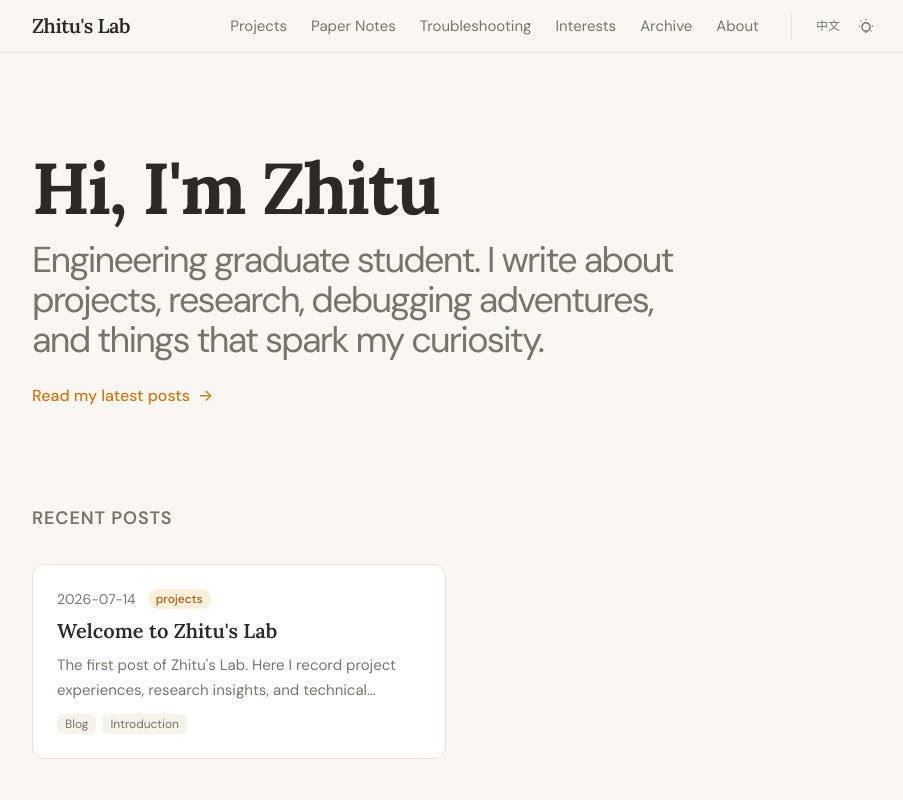
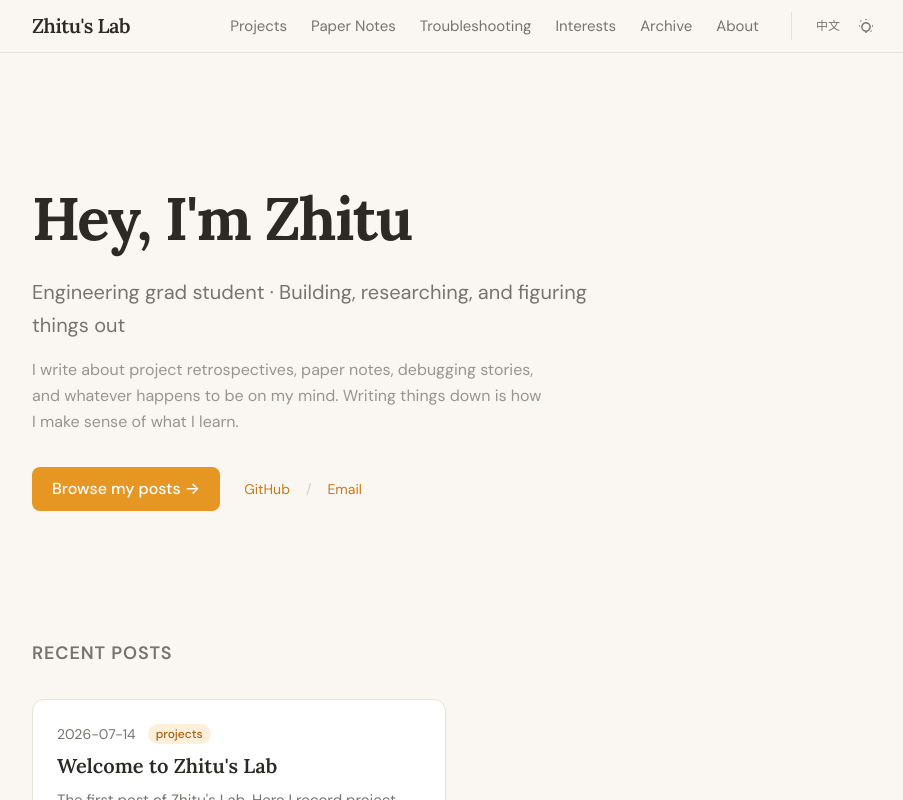
Before and after one commit to pzhitu/zhitu-lab, a Next.js app: page /en in a window 1280 px wide. Shown: the top 800 px of the page, without its empty margins (184-1087 px from the left). Built offline with nearby package versions, Linux system fonts and the light colour scheme.

Commit message:
Fix: redesign Hero section — three-layer typography with greeting, role, and personal note

```diff
--- a/messages/en.json
+++ b/messages/en.json
@@ -3,9 +3,15 @@
     "title": "Zhitu's Lab",
     "description": "A personal blog about engineering, research, and things I learn along the way.",
     "hero": {
-      "greeting": "Hi, I'm Zhitu",
-      "tagline": "Engineering graduate student. I write about projects, research, debugging adventures, and things that spark my curiosity.",
-      "cta": "Read my latest posts"
+      "greeting": "Hey, I'm Zhitu",
+      "role": "Engineering grad student · Building, researching, and figuring things out",
+      "description": "I write about project retrospectives, paper notes, debugging stories, and whatever happens to be on my mind. Writing things down is how I make sense of what I learn.",
+      "cta": "Browse my posts →",
+      "social": {
+        "github": "GitHub",
+        "email": "Email",
+        "rss": "RSS"
+      }
     },
     "recentPosts": "Recent Posts"
   },
--- a/messages/zh.json
+++ b/messages/zh.json
@@ -3,9 +3,15 @@
     "title": "Zhitu's Lab",
     "description": "A personal blog about engineering, research, and things I learn along the way.",
     "hero": {
-      "greeting": "Hi, I'm Zhitu",
-      "tagline": "Engineering graduate student. I write about projects, research, debugging adventures, and things that spark my curiosity.",
-      "cta": "Read my latest posts"
+      "greeting": "你好，我是知途",
+      "role": "工科研究生 / 写代码、做科研、偶尔折腾些有趣的东西",
+      "description": "这个博客记录了我的项目复盘、论文阅读笔记、踩坑经验和一些随想。把学到的东西写下来，是我对抗遗忘和焦虑的方式。",
+      "cta": "随便看看 →",
+      "social": {
+        "github": "GitHub",
+        "email": "邮件",
+        "rss": "RSS"
+      }
     },
     "recentPosts": "Recent Posts"
   },
--- a/src/components/hero.tsx
+++ b/src/components/hero.tsx
@@ -11,32 +11,63 @@ export function Hero() {
   const base = `/${locale}`
 
   return (
-    <section className="py-16 sm:py-20 lg:py-24">
+    <section className="py-16 sm:py-24 lg:py-32">
       <div className="mx-auto max-w-4xl px-4 sm:px-6">
-        <div className="max-w-2xl">
+        <div className="max-w-[36rem]">
+          {/* Main greeting — large, bold, serif */}
           <h1
-            className="text-5xl sm:text-6xl lg:text-7xl font-bold tracking-tight mb-6"
+            className="text-4xl sm:text-5xl lg:text-6xl font-bold tracking-tight leading-tight"
+            style={{ fontFamily: "var(--font-serif)" }}
+          >
+            {t("greeting")}
+          </h1>
+
+          {/* Role line — smaller, body font, warm accent color */}
+          <p
+            className="mt-5 text-lg sm:text-xl leading-relaxed"
             style={{
-              fontFamily: "var(--font-serif)",
-              lineHeight: 1.1,
-              color: "var(--color-text)",
+              fontFamily: "var(--font-body)",
+              color: "var(--color-subtle)",
             }}
           >
-            {t("greeting")}
-            <span
-              className="block text-2xl sm:text-3xl lg:text-4xl mt-3 font-normal"
-              style={{ color: "var(--color-subtle)", fontFamily: "var(--font-body)" }}
-            >
-              {t("tagline")}
-            </span>
-          </h1>
-          <Link
-            href={`${base}/archive`}
-            className="inline-flex items-center gap-2 text-base font-medium"
+            {t("role")}
+          </p>
+
+          {/* Description — even quieter, a short personal note */}
+          <p
+            className="mt-4 text-base leading-relaxed max-w-[32rem]"
+            style={{
+              fontFamily: "var(--font-body)",
+              color: "var(--color-subtle)",
+              opacity: 0.75,
+            }}
           >
-            {t("cta")}
-            <span aria-hidden="true">→</span>
-          </Link>
+            {t("description")}
+          </p>
+
+          {/* Actions — primary CTA + subtle secondary links */}
+          <div className="mt-8 flex items-center gap-6">
+            <Link href={`${base}/archive`} className="btn-primary">
+              {t("cta")}
+            </Link>
+            <div className="flex items-center gap-4 text-sm" style={{ color: "var(--color-subtle)" }}>
+              <a
+                href="https://github.com/pzhitu"
+                target="_blank"
+                rel="noopener noreferrer"
+                className="hover:text-warm-600 dark:hover:text-warm-400 transition-colors"
+              >
+                {t("social.github")}
+              </a>
+              <span style={{ opacity: 0.3 }}>/</span>
+              <a
+                href="mailto:your.email@example.com"
+                className="hover:text-warm-600 dark:hover:text-warm-400 transition-colors"
+              >
+                {t("social.email")}
+              </a>
+            </div>
+          </div>
         </div>
       </div>
     </section>
```
